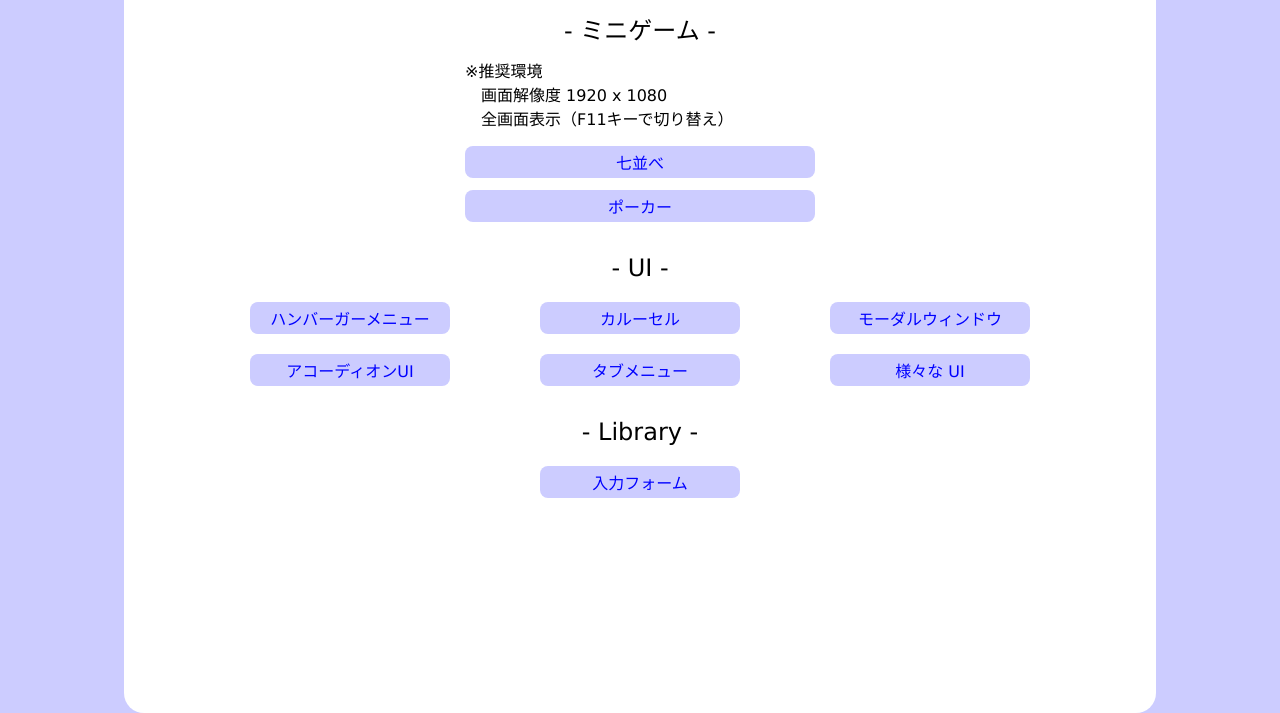
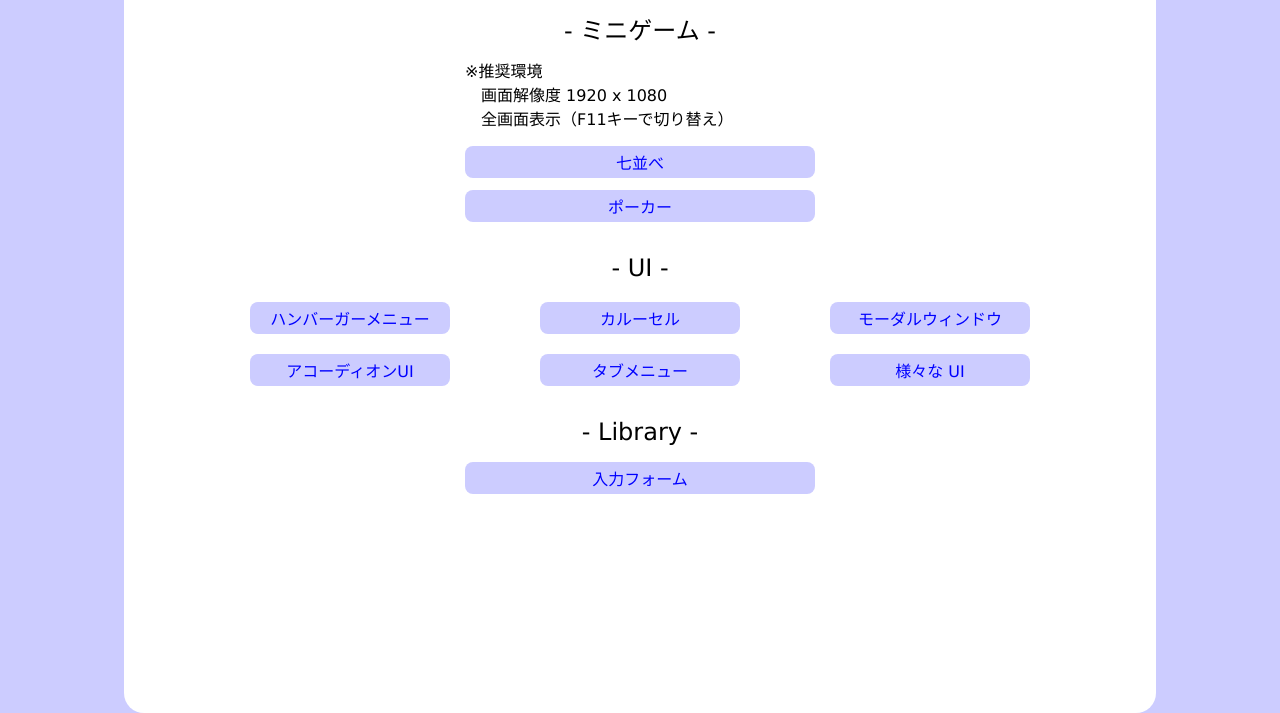
Before and after one commit to hasuhana-8387/GitHub_practice, a plain HTML site: page index.html in a window 1280 px wide. Shown: the part 87-800 px from the top of the page. Drawn offline with Linux system fonts and the light colour scheme.

Commit message:
index.html、library_container cssを微修正。
ライブラリ - 入力フォームのindex.html、タイトル言語設定を微修正。

```diff
--- a/index.html
+++ b/index.html
@@ -10,8 +10,9 @@
 
       ミニゲームコンテナ アイテム 1 行 1 列で表示
       UIコンテナ アイテム 1 行 1 列で表示
+      ライブラリコンテナ アイテム 1 行 1 列で表示
 
-      共通サブコンテナ幅、ミニゲームコンテナ幅、以降一切変更なし
+      共通サブコンテナ幅、ミニゲームコンテナ幅、ライブラリコンテナ幅、以降一切変更なし
 
     タブレット 600px ~ 959px
       600px ~ UIコンテナ幅 コンテナ幅に合わせて広げる
@@ -77,23 +78,27 @@
 
     /* minigame_container */
     /* ui_container */
+    /* library_container */
 
     .minigame_container>p {
       text-align: left;
     }
 
     .minigame_container>ul>li:first-child,
-    .ui_container>ul>li:first-child {
+    .ui_container>ul>li:first-child,
+    .library_container>ul>li:first-child {
       margin-top: 16px;
     }
 
     .minigame_container>ul>li+li,
-    .ui_container>ul>li+li {
+    .ui_container>ul>li+li,
+    .library_container>ul>li+li {
       margin-top: 12px;
     }
 
     .minigame_container>ul a,
-    .ui_container>ul a {
+    .ui_container>ul a,
+    .library_container>ul a {
       display: block;
       padding: 4px 0;
       border-radius: 8px;
@@ -102,7 +107,8 @@
     }
 
     .minigame_container>ul a:hover,
-    .ui_container>ul a:hover {
+    .ui_container>ul a:hover,
+    .library_container>ul a:hover {
       color: white;
       background: hwb(240 50% 0%);
     }
@@ -203,7 +209,7 @@
       </ul>
     </div>
 
-    <div class="common_subcontainer ui_container">
+    <div class="common_subcontainer library_container">
       <h2>Library</h2>
       <ul>
         <li><a href="library/input-form__Vite__React-Hook-Form__Zod/index.html">入力フォーム</a></li>
```
Also changed, not shown: library/input-form__Vite__React-Hook-Form__Zod/index.html (+2 -2 lines).
